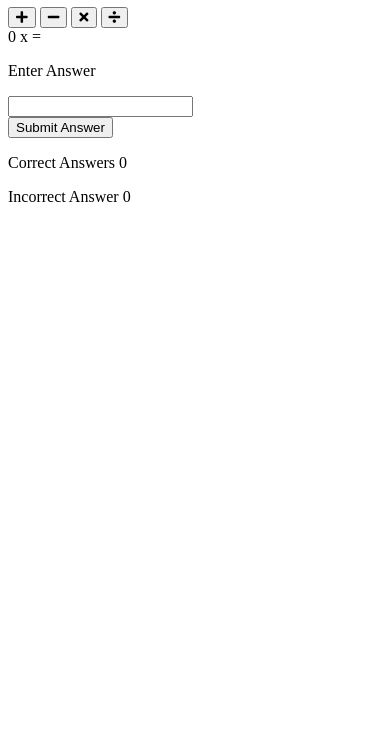
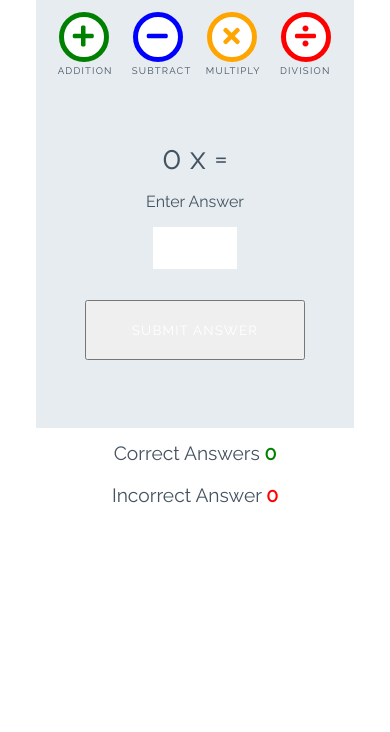
Before and after one commit to YonasTekle/love-math, a plain HTML site: page index.html in a window 390 px wide. Shown: the part 112-844 px from the top of the page. Drawn offline with Linux system fonts and the light colour scheme.

Commit message:
add style for game

```diff
--- a/assets/css/style.css
+++ b/assets/css/style.css
@@ -0,0 +1,252 @@
+/* --------- Global style */
+
+body {
+    background-color: white;
+    font-family: "Raleway", sans-serif;
+    color: #445361;
+    text-align: center;
+}
+
+/* --------- Heading */
+/
+.heading {
+    text-align: center;
+    font-size: 2.5rem;
+}
+
+.logo {
+    height: 40px;
+    padding-right: 5px;
+}
+
+/* --------- Game layout */
+
+.game-area {
+    background-color: #E6ECF0;
+    box-sizing: border-box;
+    width: 85%;
+    height: 65vh;
+    max-height: 450px;
+    max-width: 830px;
+    margin-left: auto;
+    margin-right: auto;
+    padding: 1%;*/
+}
+
+.question-area {
+    width: 50%;
+    font-size: 2rem;
+    margin: auto;
+    padding: 50px 0;
+}
+
+.question-area span {
+    padding: 0 15px;
+}
+
+.score-area {
+    margin: 5px auto;
+    width: 60%;
+    font-size: 1.2rem;
+}
+
+.controls-area {
+    width: 85%;
+    margin: 30px auto;
+}
+
+#score {
+    color: green;
+    font-weight: bold;
+}
+
+#incorrect {
+    color: red;
+    font-weight: bold;
+}
+
+.answer-message {
+    display: none;
+    font-size: 1rem;
+}
+
+#answer-box {
+    border: none;
+    color: #445361;
+    display: inline-block;
+    height: 40px;
+    width: 80px;
+    font-size: 1.2rem;
+}
+
+.scores {
+    display: inline-block;
+    padding: 25px;
+}
+
+/* --------- Buttons */
+
+.btn {
+    width: 220px;
+    height: 60px;
+    font-family: "Raleway", sans-serif;
+    text-transform: uppercase;
+    letter-spacing: 1.2px;
+    color: white;
+}
+
+.btn:focus {
+    outline: none;
+}
+
+.btn--big {
+    padding-top: 10px;
+    border-radius: 50%;
+    background-color: white;
+    border: 10px solid;
+    width: 100px;
+    height: 100px;
+    font-size: 3.2rem;
+    margin: 0 30px;
+    transition: all 0.5s;
+}
+
+.btn--big::after {
+    content: attr(data-type);
+    font-size: 1rem;
+    color: #445361;
+    position: relative;
+    left: -0.5rem;
+}
+
+.btn--blue {
+    border-color: blue;
+    color: blue;
+}
+
+.btn--blue:active,
+.btn--blue:hover {
+    background-color: darkblue;
+    color: white;
+}
+
+.btn--orange {
+    border-color: orange;
+    color: orange;
+}
+
+.btn--orange:active,
+.btn--orange:hover {
+    background-color: darkorange;
+    color: white;
+}
+
+.btn--red {
+    border-color: red;
+    color: red;
+}
+
+.btn--red:active,
+.btn--red:hover {
+    background-color: darkred;
+    color: white;
+}
+
+.btn--green {
+    border-color: green;
+    color: green;
+}
+
+.btn--green:active,
+.btn--green:hover {
+    background-color: darkgreen;
+    color: white;
+}
+
+.btn--gray {
+    margin-top: 25px;
+    background-color: #445361;
+    border: 1px transparent;
+    border-radius: 20px;
+}
+
+.btn--gray:active,
+.btn--gray:hover {
+    background-color: #0d1013;
+}
+
+/* --------- Media queries */
+
+@media (max-width: 414px) {
+    .controls-area {
+        width: 100%;
+    }
+
+    .btn--big {
+        margin: 0 10px;
+        padding: 5px;
+        border: 5px solid;
+        width: 50px;
+        height: 50px;
+        font-size: 1.5rem;
+    }
+
+    .btn--big::after {
+        font-size: 0.6rem;
+        left: -0.7rem;
+    }
+
+    .question-area {
+        padding: 10% 0;
+        width: 100%;
+    }
+
+    .question-area span {
+        padding: 0;
+    }
+
+    .answer-message {
+        display: block;
+    }
+
+    #answer-box {
+        display: block;
+        margin: 0 auto;
+    }
+    .btn--gray {
+        margin-top: 0;
+    }
+
+    .score-area {
+        width: 100%;
+    }
+
+    .scores {
+        margin: 0.5em auto;
+        display: block;
+        padding: 5px;
+    }
+
+    .heading {
+        font-size: 2rem;
+    }
+}
+
+@media (max-width: 320px) {
+    .game-area {
+        height: 70vh;
+    }
+
+    .controls-area {
+        width: 75%;
+        margin: 10px auto;
+    }
+
+    .btn--big {
+        margin: 10px 10px;
+    }
+    .question-area {
+        padding: 10px 0;
+    }
+
+}
--- a/index.html
+++ b/index.html
@@ -19,16 +19,16 @@
 
     <div class="game-area">
         <div class="controls-area">
-            <button class="btn btn--big btn--green">
+            <button data-type="addition" class="btn btn--big btn--green">
                 <i class="fas fa-plus"></i>
             </button>
-            <button class="btn btn--big btn--blue">
+            <button data-type="subtract" class="btn btn--big btn--blue">
                 <i class="fas fa-minus"></i>
             </button>
-            <button class="btn btn--big btn--orange">
+            <button data-type="multiply" class="btn btn--big btn--orange">
                 <i class="fas fa-times"></i>
             </button>
-            <button class="btn btn--big btn--red">
+            <button data-type="division" class="btn btn--big btn--red">
                 <i class="fas fa-divide"></i>
             </button>
         </div>
@@ -40,7 +40,7 @@
             <p class="answer-message">Enter Answer</p>
             <input id="answer-box" type="number">
         </div>
-        <button class="btn btn--gry">Submit Answer</button>
+        <button data-type="submit" class="btn btn--gry">Submit Answer</button>
     </div>
     <div class="score-area">
         <p class="scores">Correct Answers <span id="score">0</span></p>
```
